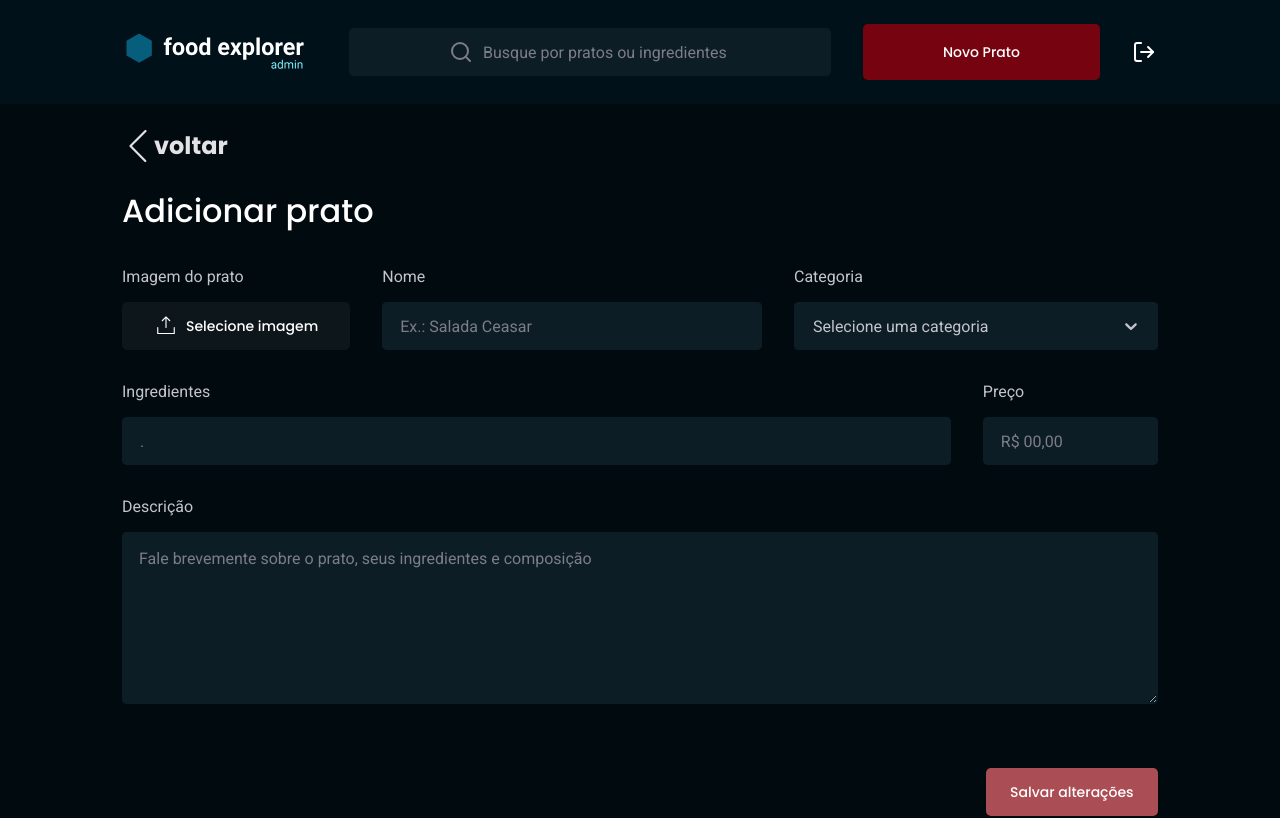
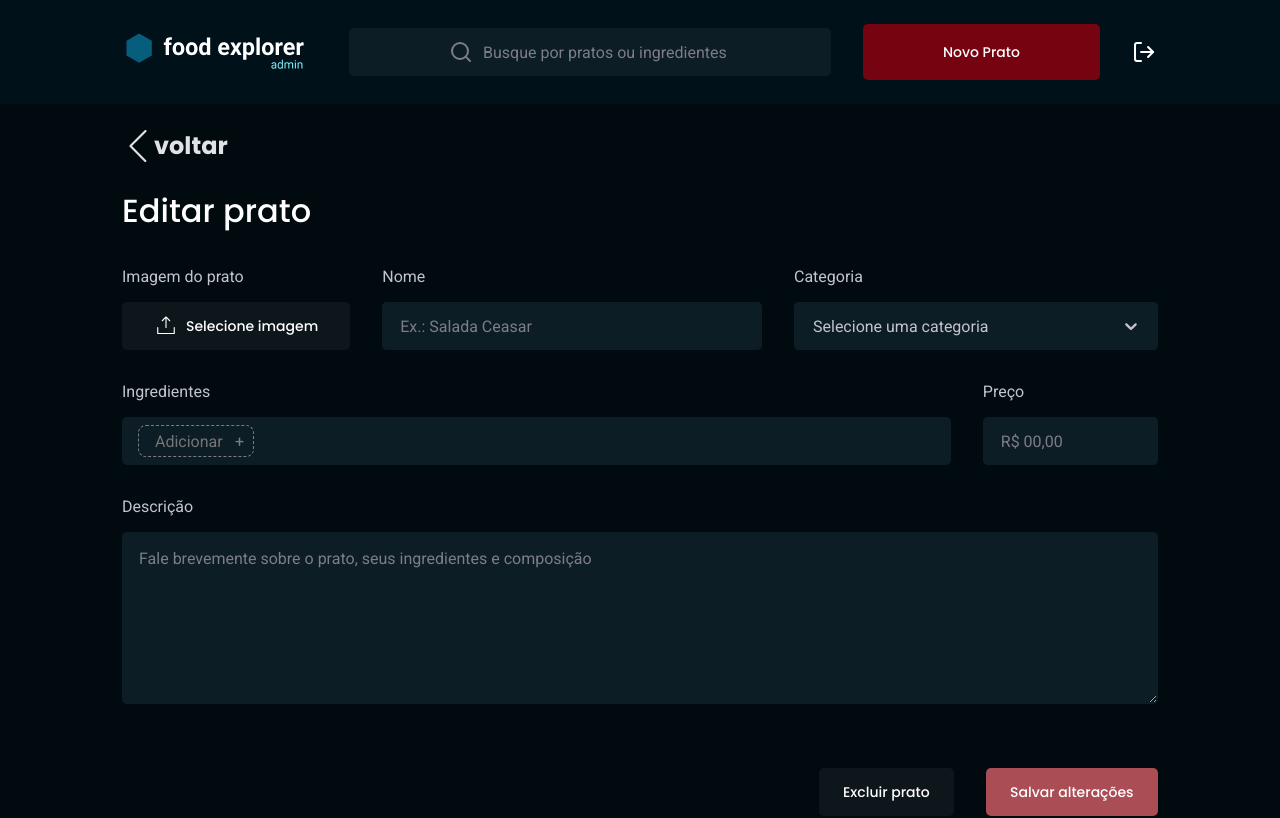
Before and after one commit to leonardonunes3/food-explorer-frontend, a React (Vite) app: page / in a window 1280 px wide. Shown: the top 818 px of the page. Built offline with nearby package versions, Linux system fonts and the light colour scheme.

Commit message:
ingredient tags

```diff
--- a/package.json
+++ b/package.json
@@ -10,6 +10,7 @@
     "preview": "vite preview"
   },
   "dependencies": {
+    "debounce": "^2.0.0",
     "react": "^18.2.0",
     "react-dom": "^18.2.0",
     "react-icons": "^5.0.1",
--- a/src/pages/ConfigDish/index.jsx
+++ b/src/pages/ConfigDish/index.jsx
@@ -1,4 +1,4 @@
-import { Container, Content, GoBack, Frame, InputBox, FirstRow, SecondRow, ThirdRow, UploadButton, BigInput, ButtonFrame, SelectionBox } from "./styles";
+import { Container, Content, GoBack, Frame, InputBox, FirstRow, SecondRow, ThirdRow, UploadButton, BigInput, ButtonFrame, Ingredients, AddButton, Tag, Exclude } from "./styles";
 import { Header } from "../../components/Header";
 import { Footer } from "../../components/Footer";
 import { Input } from "../../components/Input";
@@ -9,11 +9,16 @@ import theme from '../../styles/theme';
 
 import { SlArrowLeft } from "react-icons/sl";
 import { PiUploadSimpleLight } from "react-icons/pi";
+import { IoCloseOutline } from "react-icons/io5";
 import { Button } from "../../components/Button";
 import { useState } from "react";
+import debounce from "debounce";
+
 
 export function ConfigDish() {
-    const [newDish, setNewDish] = useState(true);
+    const [newDish, setNewDish] = useState(false);
+    const [ingredients, setIngredients] = useState([]);
+    const [input, setInput] = useState();
 
     const options = [
         {
@@ -58,6 +63,15 @@ export function ConfigDish() {
         }),
     };
 
+    const updateState = () => {
+        if(input) {
+            ingredients.push({ name: input });
+            setInput();
+        }
+    };
+
+    const handleOnClick = debounce(updateState, 300);
+
     return(
         <Container>
             <Header isAdmin />
@@ -101,10 +115,37 @@ export function ConfigDish() {
                     <SecondRow>
                         <InputBox scale={true}>
                             <h2>Ingredientes</h2>
-                            <Input
-                                placeholder="."
-                                alternativeInput
-                            />
+                            <Ingredients>
+                                {
+                                    ingredients.map((ingredient, index) => (
+                                        <Tag>
+                                            <p>{ingredient.name}</p>
+                                            <Exclude
+                                                type="button"
+                                                onClick={() => {
+                                                    console.log(ingredients.at(index));
+                                                    setIngredients(ingredients.filter((ingredient) => ingredient !== ingredients.at(index)))
+                                                }}
+                                            >
+                                                <IoCloseOutline
+                                                    size={16}
+                                                    color="white"
+                                                />
+                                            </Exclude>
+                                        </Tag>
+                                    ))
+                                }
+                                <AddButton
+                                    type="button"
+                                    onClick={handleOnClick}
+                                >
+                                    <input
+                                        placeholder="Adicionar"
+                                        onChange={input => setInput(input.target.value)}
+                                    />
+                                    <p>&nbsp;+</p>
+                                </AddButton>
+                            </Ingredients>
                         </InputBox>
                         <InputBox last={true}>
                             <h2>Preço</h2>
--- a/src/pages/ConfigDish/styles.js
+++ b/src/pages/ConfigDish/styles.js
@@ -97,6 +97,9 @@ export const InputBox = styled.div`
        margin-bottom: 16px;
     }
 
+    input:focus {
+        outline: none;
+    }
 `;
 
 export const FirstRow = styled.div`
@@ -152,6 +155,82 @@ export const ButtonFrame = styled.div`
     }
 `;
 
-export const SelectionBox = styled.div`
+export const Ingredients = styled.div`
+    width: 100%;
+    height: 48px;
+    display: flex;
+    align-items: center;
+
+    border-radius: 5px;
+    border: "none";
+    border-width: 1px;
+    border-color: ${({ theme }) => theme.COLORS.WHITE };
+    background-color: ${({ theme }) =>  theme.COLORS.BACKGROUND_DARK_900};
+`;
+
+export const AddButton = styled.button`
+    display: flex;
+    align-items: center;
+    width: 116px;
+
+    border-radius: 8px;
+    border: dashed;
+    border-width: 1px;
+    background-color: transparent;
+    border-color:${({ theme }) => theme.COLORS.LIGHT_500 };
+    height: 32px;
+
+    color: ${({ theme }) => theme.COLORS.LIGHT_500 };
+    font-size: 16px;
+    font-family: "Roboto", sans-serif;
+
+    margin-left: 16px;
+
+    input {
+        background-color: transparent;
+        color: ${({ theme }) => theme.COLORS.LIGHT_500 };
+        font-size: 16px;
+        font-family: "Roboto", sans-serif;
+        border: none;
+
+        display: flex;
+        width: 68px;
+        margin-left: 16px;
+        margin-right: 8px;
+    }
+
+    input:focus {
+        outline: none;
+    }
+`;
+
+export const Tag = styled.div`
+    display: flex;
+    align-items: center;
+    width: fit-content;
+
+    border-radius: 8px;
+    border-width: 1px;
+    background-color: ${({ theme }) => theme.COLORS.LIGHT_600 };
+    height: 32px;
+
+    > p {
+        margin-left: 16px;
+        color: ${({ theme }) => theme.COLORS.LIGHT_100 };
+        font-size: 16px;
+        font-family: "Roboto", sans-serif;
+    }
+
+    margin-left: 16px;
 
 `;
+
+export const Exclude = styled.button`
+    display: flex;
+    align-items: center;
+    background-color: transparent;
+    border: none;
+
+    margin-left: 8px;
+    margin-right: 16px;
+`;
--- a/src/styles/theme.js
+++ b/src/styles/theme.js
@@ -17,6 +17,7 @@ export default {
         LIGHT_300: "#E1E1E6",
         LIGHT_400: "#C4C4CC",
         LIGHT_500: "#7C7C8A",
+        LIGHT_600: "#76797B",
 
         CAKE_200: "#82F3FF",
 
```
Also changed, not shown: 1 other file (tests, documents, lock files or other folders).
